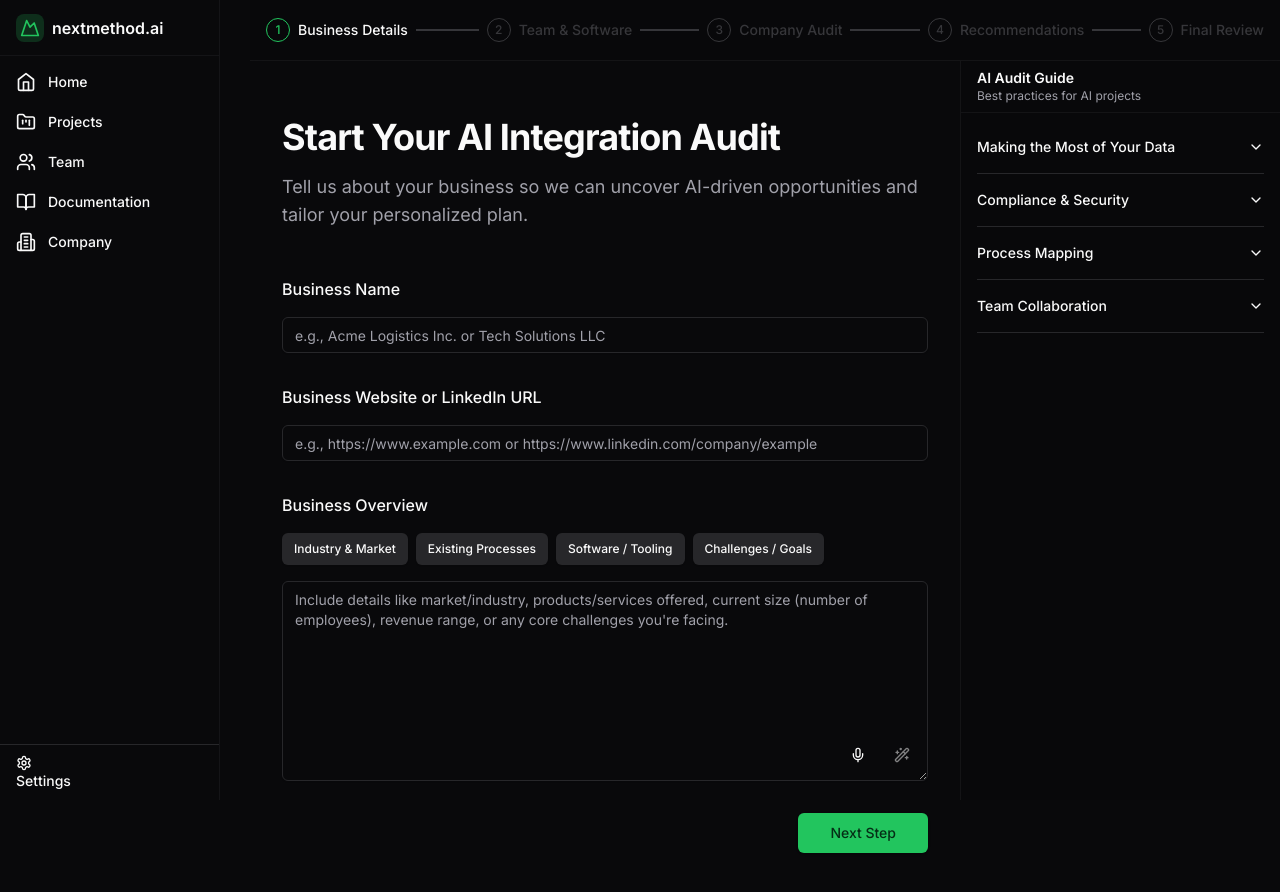
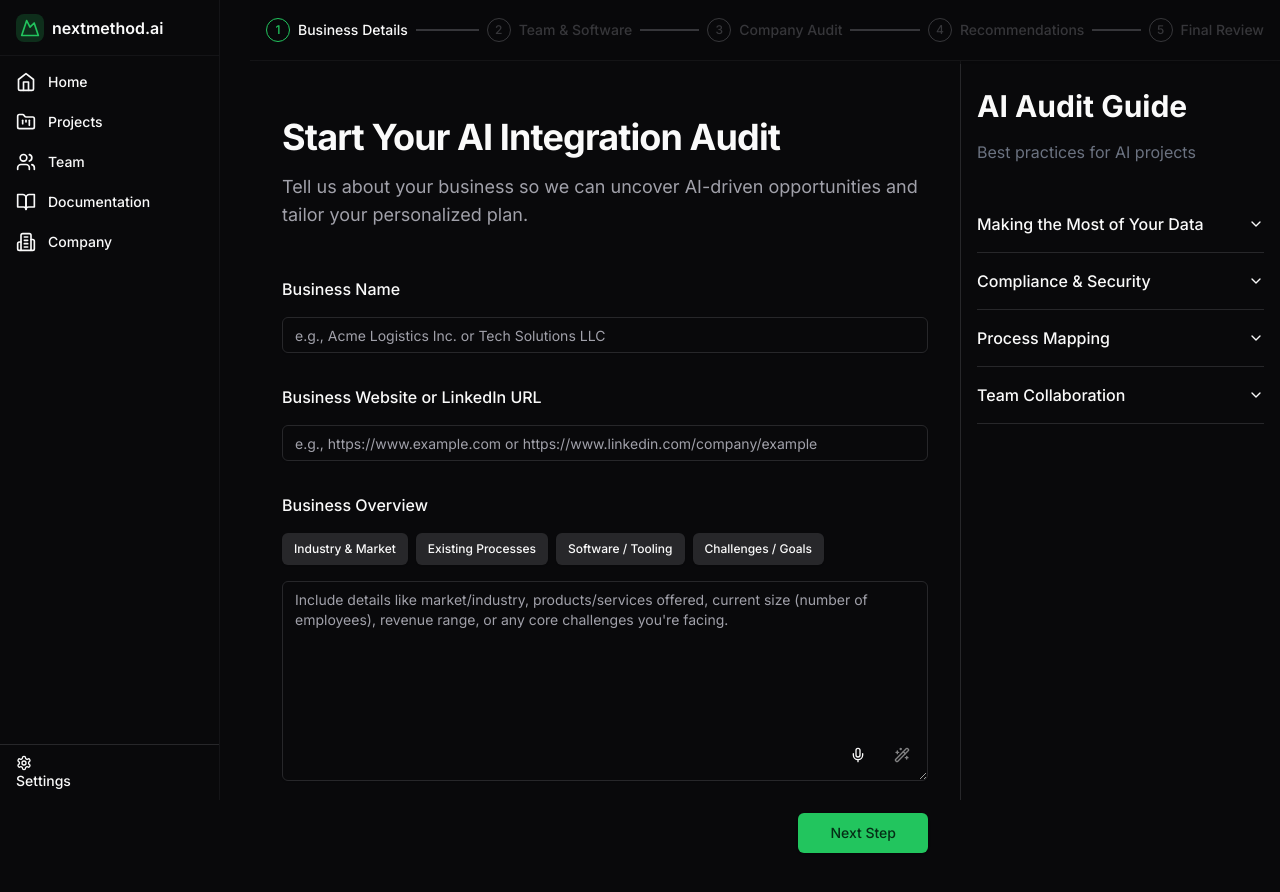
Before and after one commit to mattrob333/AI_Audit, a Next.js app: page / in a window 1280 px wide. Shown: the top 892 px of the page. Built offline with nearby package versions, Linux system fonts and the light colour scheme.

Commit message:
fix: right panel layout and accordion positioning

```diff
--- a/app/page.tsx
+++ b/app/page.tsx
@@ -6,6 +6,7 @@ import { ProgressSteps } from '@/components/progress-steps'
 import { HelpGuide } from '@/components/help-guide'
 import { ProjectForm } from '@/components/project-form'
 import { TooltipProvider } from '@/components/ui/tooltip'
+import { Accordion, AccordionContent, AccordionItem, AccordionTrigger } from '@/components/ui/accordion'
 
 export default function Page() {
   const router = useRouter()
@@ -20,11 +21,45 @@ export default function Page() {
         <div className="sticky top-0 z-40 bg-background">
           <ProgressSteps currentStep={1} />
         </div>
-        <div className="flex-1 px-4 lg:px-8 py-6">
+        <div className="flex-1 px-4 lg:px-8 py-6 relative">
           <div className="mr-80">
             <ProjectForm onNext={handleNext} />
+            <HelpGuide expanded={true} />
           </div>
-          <HelpGuide expanded={true} />
+          <div className="fixed top-[64px] right-0 bottom-0 w-80 border-l bg-background/100 px-4 py-6 z-50">
+            <h1 className="text-3xl font-bold mb-4">AI Audit Guide</h1>
+            <p className="text-gray-500 mb-8">Best practices for AI projects</p>
+
+            <Accordion type="single" collapsible className="w-full">
+              <AccordionItem value="data">
+                <AccordionTrigger>Making the Most of Your Data</AccordionTrigger>
+                <AccordionContent>
+                  Learn how to effectively prepare, clean, and utilize your data for AI projects.
+                </AccordionContent>
+              </AccordionItem>
+
+              <AccordionItem value="compliance">
+                <AccordionTrigger>Compliance & Security</AccordionTrigger>
+                <AccordionContent>
+                  Understand the key compliance requirements and security best practices for AI implementations.
+                </AccordionContent>
+              </AccordionItem>
+
+              <AccordionItem value="process">
+                <AccordionTrigger>Process Mapping</AccordionTrigger>
+                <AccordionContent>
+                  Map out your AI integration process and identify key milestones.
+                </AccordionContent>
+              </AccordionItem>
+
+              <AccordionItem value="team">
+                <AccordionTrigger>Team Collaboration</AccordionTrigger>
+                <AccordionContent>
+                  Best practices for team coordination and collaboration in AI projects.
+                </AccordionContent>
+              </AccordionItem>
+            </Accordion>
+          </div>
         </div>
       </div>
     </TooltipProvider>
```
